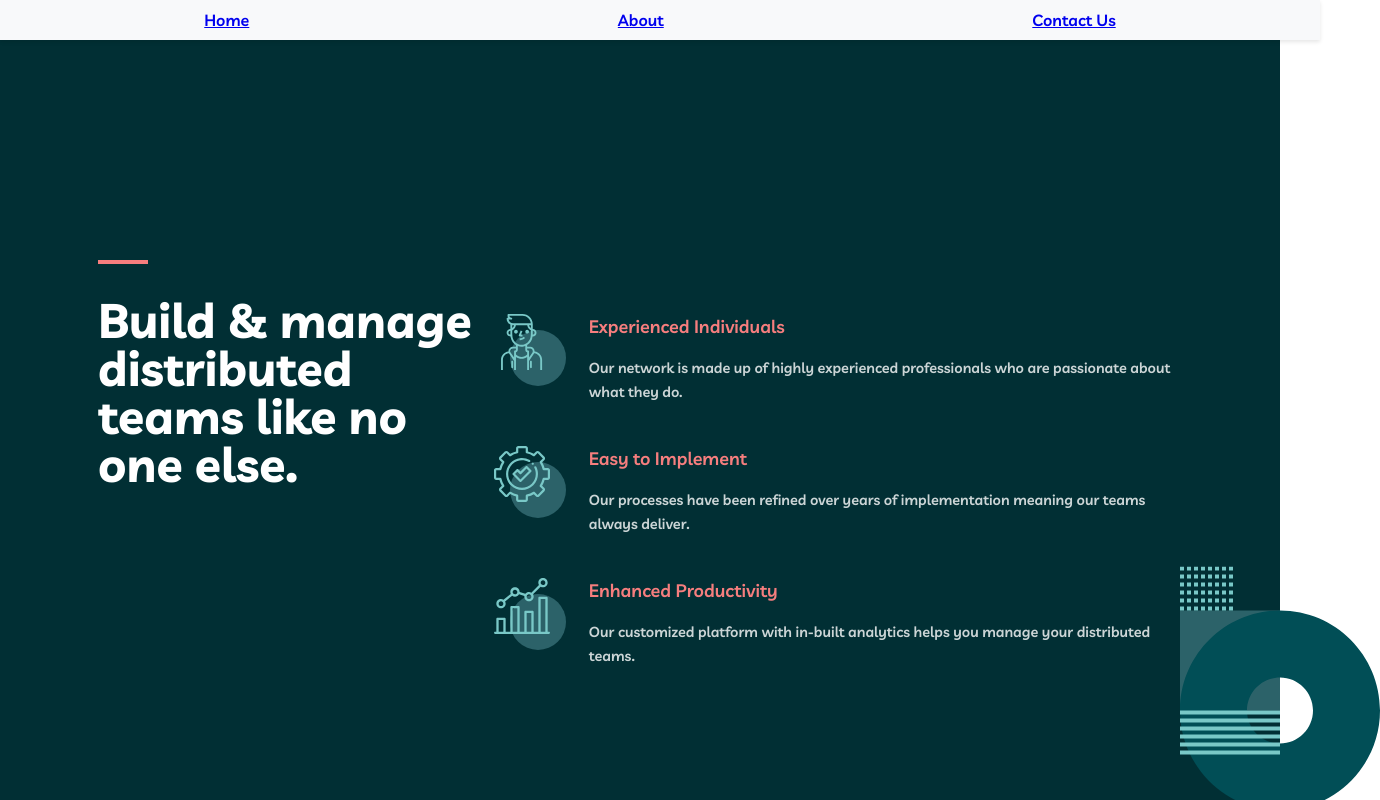
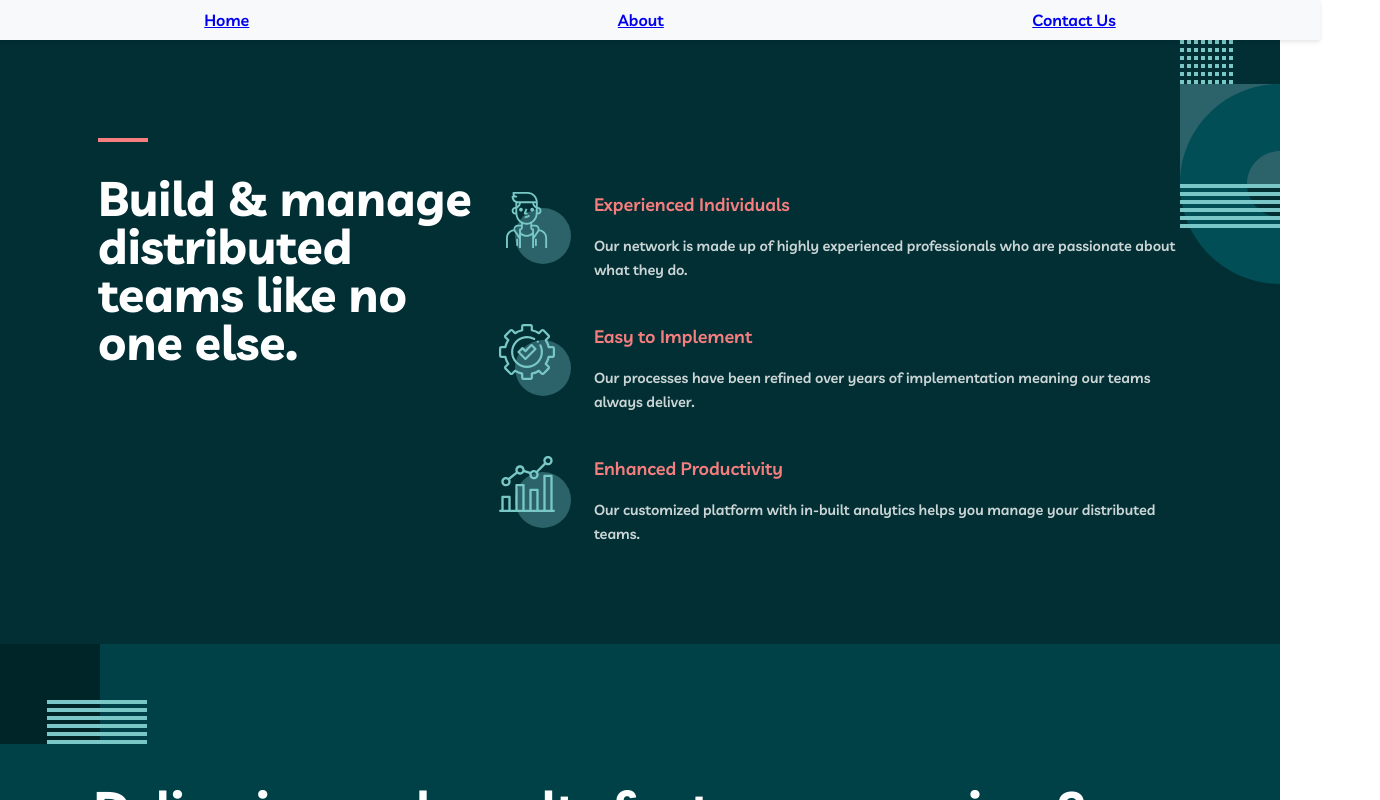
Before and after one commit to poulami-saha/Global-Code-Queens-MyTeam-Website, a React (Create React App) app: page /#/ in a window 1280 px wide. Shown: the top 800 px of the page, 1380 px wide, since content can reach past the window. Built offline with nearby package versions, Linux system fonts and the light colour scheme.

Commit message:
Review comment fix

```diff
--- a/src/components/HomeContainer/Management/BuildManagement.module.css
+++ b/src/components/HomeContainer/Management/BuildManagement.module.css
@@ -2,8 +2,6 @@
   padding: 0;
   margin: 0;
   background-color: var(--dark-theme-background);
-  max-width: 100%;
-  height: 1073px;
   color: var(--primary-white);
   padding-block: 64px;
   display: flex;
@@ -11,20 +9,12 @@
   justify-content: center;
   align-items: center;
   padding-inline: 24px;
-}
-.container::after {
-  content: "";
-  position: absolute;
+  background-image: url("../../../assets/bg-pattern-home-3.svg");
+  background-position-x: calc(100% + 100px);
+  background-position-y: top;
+  background-repeat: no-repeat;
 }
 
-.container::after {
-  width: 200px;
-  height: 244px;
-  top: 0px;
-  right: 0px;
-  transform: translate(50%, 17%);
-  background-image: url("../../../assets/bg-pattern-home-3.svg");
-}
 .rectangle {
   width: 50px;
   height: 4px;
@@ -32,49 +22,34 @@
   margin-bottom: 32px;
 }
 .header {
-  width: 60%;
+  max-width: calc(100% - 100px);
   margin-bottom: 32px;
 }
 
 @media (min-width: 768px) {
   .container {
-    height: 710px;
-    padding-inline: 98px;
+    padding: 98px;
   }
   .header {
     width: 445px;
-  }
-  .rectangle {
-    margin-top: 100px;
-  }
-  .container::after {
-    top: 0px;
-    right: 0px;
-    background-image: url("../../../assets/bg-pattern-home-3.svg");
   }
 }
 
 @media (min-width: 960px) {
   .container {
     flex-direction: row;
-    height: 684px;
-  }
-  .header {
-    width: 445px;
   }
   .rectangle {
-    margin-top: 140px;
+    background-position-y: bottom;
   }
   .ideas {
     display: flex;
     flex-direction: row;
     align-items: flex-start;
     justify-content: flex-start;
+    gap: 0.5rem;
   }
   .title {
     margin-bottom: 0px;
   }
-  .container::after {
-    top: 525px;
-  }
 }
--- a/src/components/HomeContainer/Management/Idea.module.css
+++ b/src/components/HomeContainer/Management/Idea.module.css
@@ -4,6 +4,10 @@
   align-items: center;
   justify-content: center;
   margin-block: 24px;
+}
+
+.container:last-child {
+  margin-bottom: 0;
 }
 
 .title {
@@ -33,6 +37,7 @@
   .container {
     display: flex;
     flex-direction: row;
+    justify-content: flex-start;
     gap: 23px;
   }
   .description {
@@ -42,7 +47,6 @@
     margin-bottom: 16px;
   }
   .idea {
-    justify-content: flex-start;
     align-items: flex-start;
   }
 }
@@ -50,6 +54,5 @@
 @media (min-width: 960px) {
   .container {
     margin-top: 0px;
-    justify-content: flex-start;
   }
 }
--- a/src/components/Layout/Layout.module.css
+++ b/src/components/Layout/Layout.module.css
@@ -8,4 +8,7 @@
 
 .content {
   flex: 1;
+  /* prevent content being unreachable behind fixed-position header */
+  padding-top: 40px; /* height of header; */
+  /* END header fix */
 }
```
